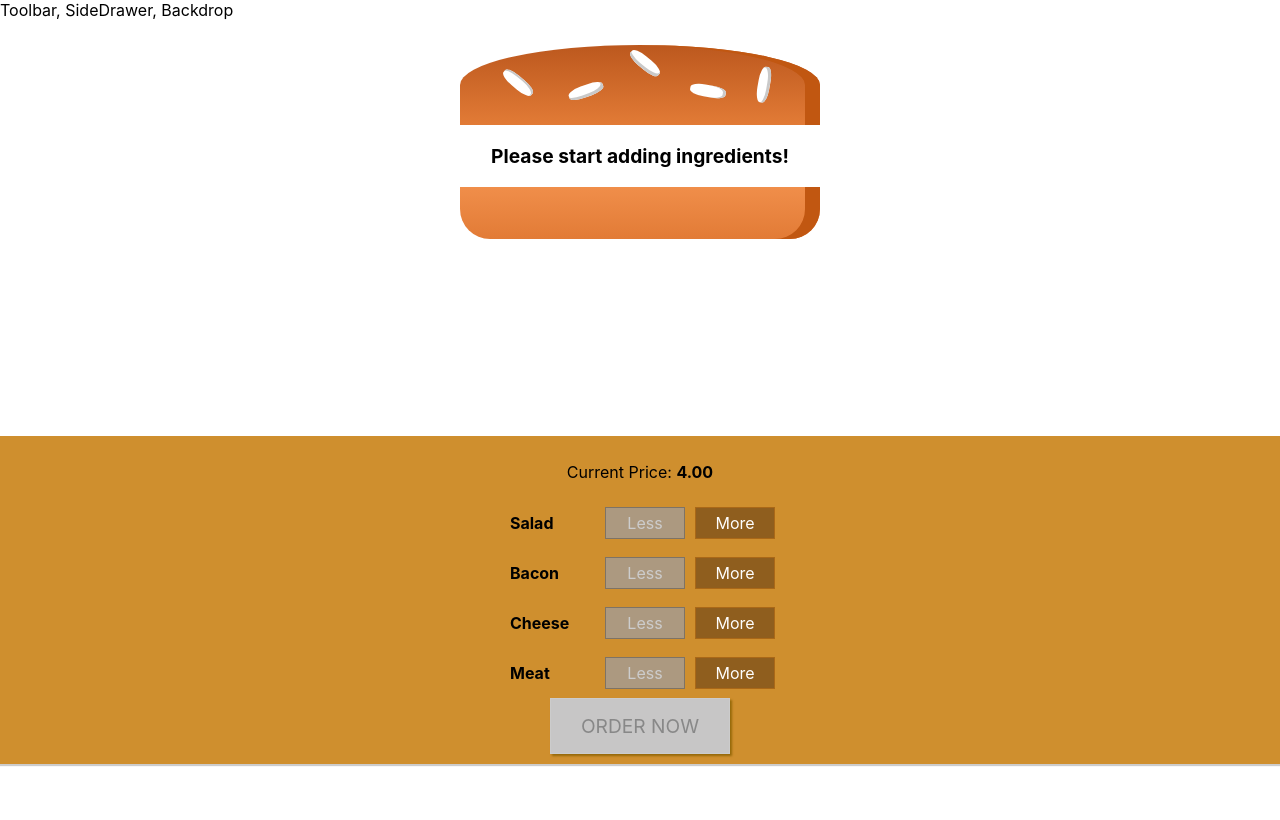
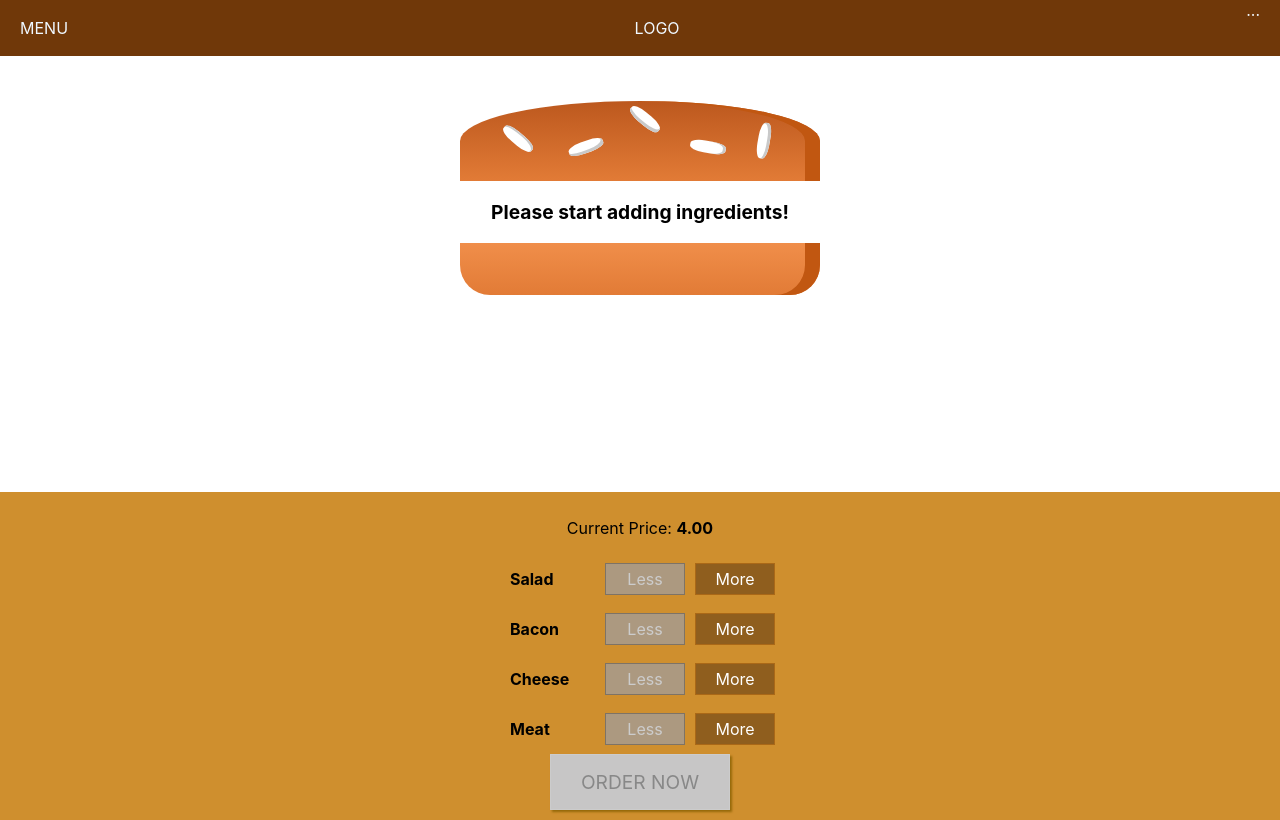
Before and after one commit to gabriellequan29/burger-app, a React (Create React App) app: page / in a window 1280 px wide. Built offline with nearby package versions, Linux system fonts and the light colour scheme.

Commit message:
add Toolbar

```diff
--- a/package.json
+++ b/package.json
@@ -34,5 +34,6 @@
       "last 1 firefox version",
       "last 1 safari version"
     ]
-  }
+  },
+  "devDependencies": {}
 }
--- a/src/components/Layout/Layout.js
+++ b/src/components/Layout/Layout.js
@@ -2,10 +2,12 @@
 
 import Aux from '../../HOC/Auxilliary';
 import classes from './Layout.module.css';
+import Toolbar from '../Navigation/Toolbar/Toolbar';
 
 const layout = (props) => (
     <Aux>
         <div>Toolbar, SideDrawer, Backdrop</div>
+        <Toolbar />
         <main className={classes.Content}>
             {props.children}
         </main>
--- a/src/components/Layout/Layout.module.css
+++ b/src/components/Layout/Layout.module.css
@@ -1,3 +1,3 @@
 .Content {
-  margin-top: 16px;
+  margin-top: 72px;
 }
--- /dev/null
+++ b/src/components/Navigation/Toolbar/Toolbar.js
@@ -0,0 +1,16 @@
+import React from 'react';
+
+import styles from './Toolbar.module.css';
+
+
+const toolbar = (props) => (
+    <header className={styles.Toolbar}>
+        <div>MENU</div>
+        <div>LOGO</div>
+        <nav>
+            ...
+        </nav>
+    </header>
+);
+
+export default toolbar;
--- /dev/null
+++ b/src/components/Navigation/Toolbar/Toolbar.module.css
@@ -0,0 +1,19 @@
+.Toolbar {
+  height: 56px;
+  width: 100%;
+  position: fixed;
+  top: 0;
+  left: 0;
+  background-color: #703809;
+  display: flex;
+  justify-content: space-between;
+  align-items: center;
+  padding: 0 20px;
+  box-sizing: border-box;
+  z-index: 90;
+  color: aliceblue;
+}
+
+.Toolbar nav {
+  height: 100%;
+}
```
Also changed, not shown: src/components/Logo/Logo.js (added, +11 -0 lines), src/components/assets/Images/burger-logo.png (added), 1 other file (tests, documents, lock files or other folders).
